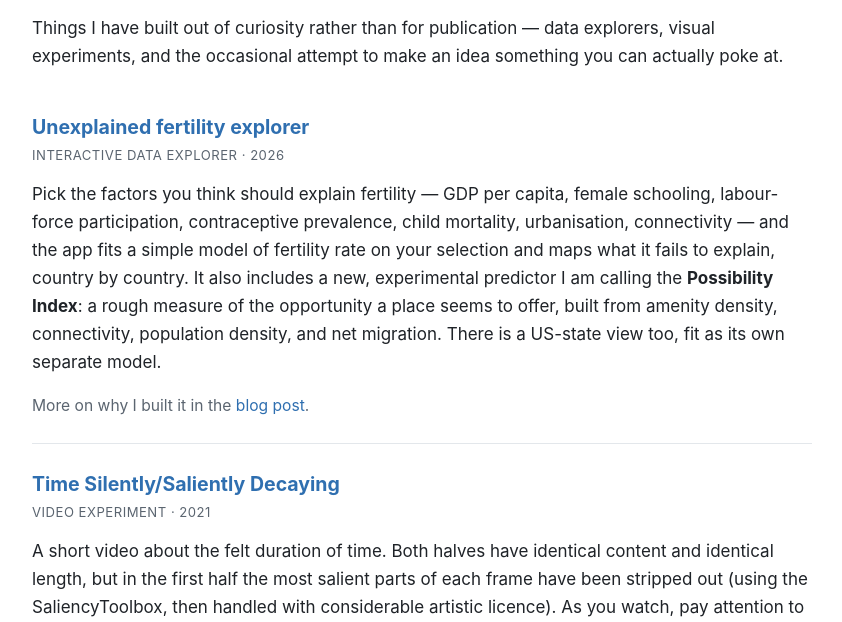
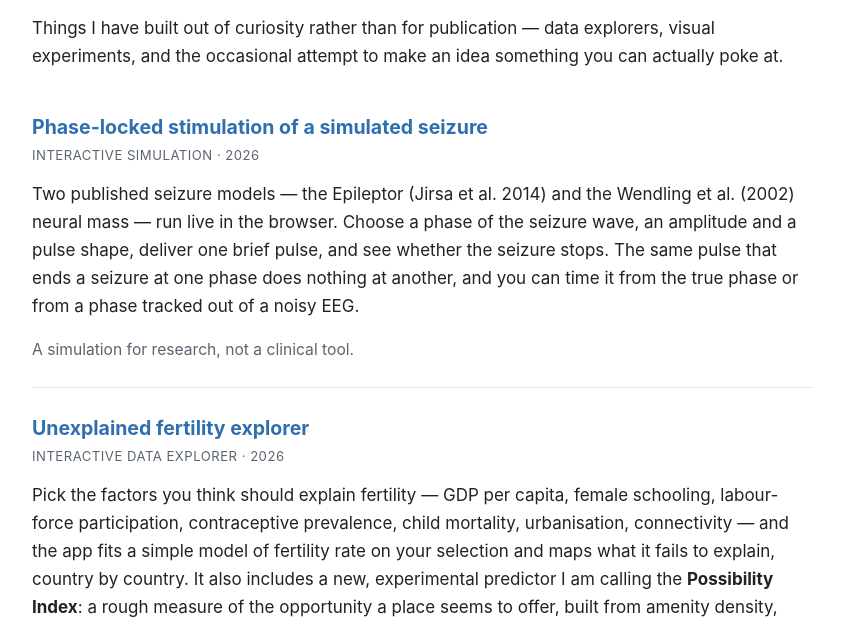
Before and after one commit to wodeyara/wodeyara.github.io, a plain HTML site: page projects.html in a window 1280 px wide. Shown: the part 158-780 px from the top of the page, without its empty margins (218-1060 px from the left). Drawn offline with Linux system fonts and the light colour scheme.

Commit message:
Side Projects: add card for the seizure stimulation page
Co-Authored-By: Claude Fable 5.2 <noreply@anthropic.com>

```diff
--- a/projects.html
+++ b/projects.html
@@ -34,6 +34,22 @@
         visual experiments, and the occasional attempt to make an idea something you can
         actually poke at.
       </p>
+
+      <!-- ===================== SEIZURE STIMULATION ===================== -->
+      <article class="project">
+        <h3><a href="https://www.anirudhwodeyar.com/seizure-stimulation/" target="_blank" rel="noopener noreferrer">Phase-locked stimulation of a simulated seizure</a></h3>
+        <p class="project-meta">Interactive simulation · 2026</p>
+        <p>
+          Two published seizure models — the Epileptor (Jirsa et al. 2014) and the Wendling et al.
+          (2002) neural mass — run live in the browser. Choose a phase of the seizure wave, an
+          amplitude and a pulse shape, deliver one brief pulse, and see whether the seizure stops.
+          The same pulse that ends a seizure at one phase does nothing at another, and you can
+          time it from the true phase or from a phase tracked out of a noisy EEG.
+        </p>
+        <p class="muted">
+          A simulation for research, not a clinical tool.
+        </p>
+      </article>
 
       <!-- ===================== FERTILITY EXPLORER ===================== -->
       <article class="project">
```
